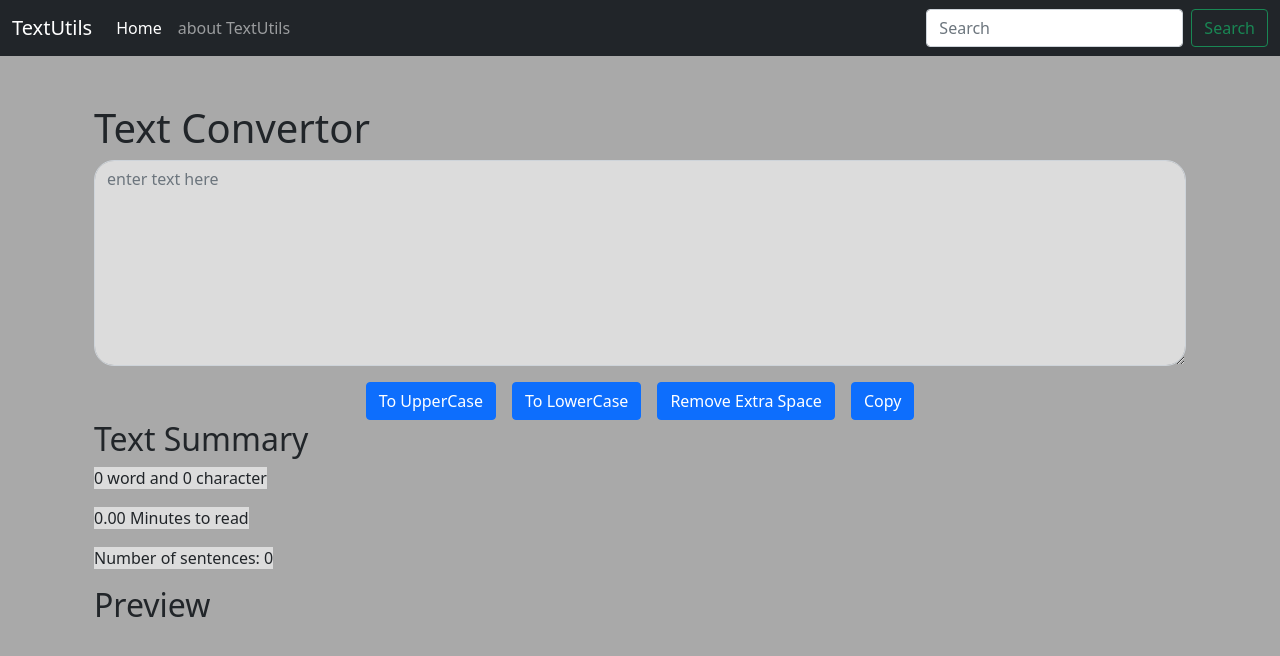
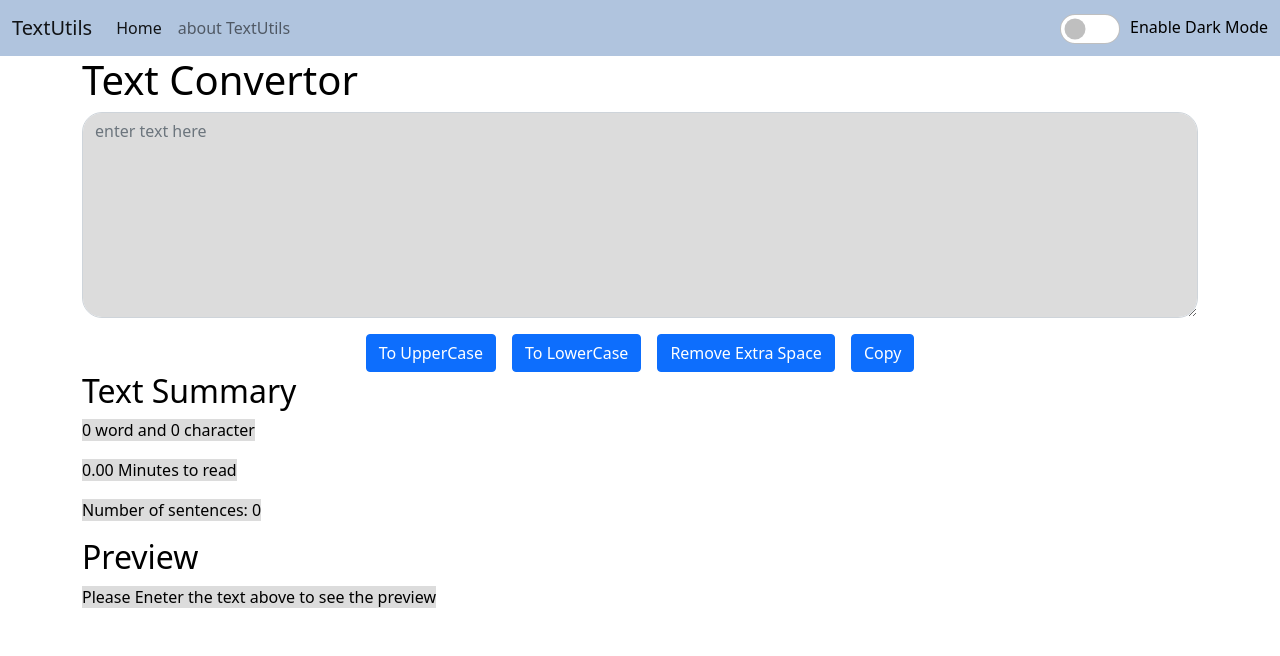
Before and after one commit to MuraliAirody/React_Learning, a React (Vite) app in the folder 03_PropsAndStates/textUtils/: page / in a window 1280 px wide. Shown: the top 656 px of the page. Built offline with nearby package versions, Linux system fonts and the light colour scheme.

Commit message:
dark Mode and alerts

```diff
--- a/03_PropsAndStates/textUtils/src/App.jsx
+++ b/03_PropsAndStates/textUtils/src/App.jsx
@@ -1,17 +1,41 @@
 
-import './App.css'
+import { useState } from 'react'
 import NavBar from './components/NavBar'
 import TextForm from './components/TextForm'
 
 function App() {
 
+  const [mode,setMode] = useState("light")
+  const [openAlert,setOpenAlert] = useState(null)
+
+  const handleMode =()=>{
+    if(mode==="light"){
+      setMode('dark')
+      handleAlert("dark mode enabled","success")
+    }else{
+      setMode('light')
+      handleAlert("dark mode disabled","success")
+    }
+  }
+
+  const handleAlert=(message,type)=>{
+    setOpenAlert({
+       msg:message,
+       type:type
+    })
+
+    setTimeout(()=>{
+      setOpenAlert(null)
+    },1500)
+  }
+
   return (
     <>
       {/* <NavBar title="TextUtils" about="about TextUtils"></NavBar> */}
       {/* <NavBar about="about TextUtils"></NavBar> */}
-      <NavBar></NavBar>
-      <div className="container mt-5">
-      <TextForm heading="Text Convertor"></TextForm>
+      <NavBar enableMode={mode} handleMode={handleMode}></NavBar>
+      <div className="container-fluid" style={{backgroundColor:`${mode==="light"?"white":"black"}`,height:"100vh",color:`${mode==='light'?'black':'white'}`}}>
+      <TextForm heading="Text Convertor" enableMode={mode} handleAlert={handleAlert} openAlert={openAlert}></TextForm>
 
       </div>
     </>
--- /dev/null
+++ b/03_PropsAndStates/textUtils/src/components/Alert.jsx
@@ -0,0 +1,20 @@
+import React from 'react'
+
+export default function Alert(props) {
+    return (
+        <div>
+            <svg xmlns="http://www.w3.org/2000/svg" style={{ display: "none" }}>
+                <symbol id="check-circle-fill" fill="currentColor" viewBox="0 0 16 16">
+                    <path d="M16 8A8 8 0 1 1 0 8a8 8 0 0 1 16 0zm-3.97-3.03a.75.75 0 0 0-1.08.022L7.477 9.417 5.384 7.323a.75.75 0 0 0-1.06 1.06L6.97 11.03a.75.75 0 0 0 1.079-.02l3.992-4.99a.75.75 0 0 0-.01-1.05z" />
+                </symbol>
+            </svg>
+
+            <div className={`alert alert-${props.openAlert.type} d-flex align-items-center`} role="alert">
+                <svg className="bi flex-shrink-0 me-2" width="24" height="24" role="img" aria-label="Success:"><use xlinkHref="#check-circle-fill" /></svg>
+                <div>
+                    {props.openAlert.msg}
+                </div>
+            </div>
+        </div>
+    )
+}
--- a/03_PropsAndStates/textUtils/src/components/NavBar.jsx
+++ b/03_PropsAndStates/textUtils/src/components/NavBar.jsx
@@ -3,7 +3,7 @@ import PropTypes from 'prop-types'
 function NavBar(props) {
   return (
     <>
-      <nav className="navbar navbar-expand-lg navbar-dark bg-dark mt-10">
+      <nav className={`navbar navbar-expand-lg navbar-${props.enableMode}  mt-10`} style={{backgroundColor:`${props.enableMode==='light'?'#B0C4DE':'#4169E1'}`}}>
         <div className="container-fluid">
           <a className="navbar-brand" href="#">{props.title}</a>
           <button className="navbar-toggler" type="button" data-bs-toggle="collapse" data-bs-target="#navbarSupportedContent" aria-controls="navbarSupportedContent" aria-expanded="false" aria-label="Toggle navigation">
@@ -20,10 +20,14 @@ function NavBar(props) {
 
 
             </ul>
-            <form className="d-flex">
+            {/* <form className="d-flex">
               <input className="form-control me-2" type="search" placeholder="Search" aria-label="Search" />
               <button className="btn btn-outline-success" type="submit">Search</button>
-            </form>
+            </form> */}
+            <div className="form-check form-switch" style={{color:`${props.enableMode==='light'?'black':'white'}`}}>
+              <input className="form-check-input" style={{width:"60px",height:'30px',marginRight:'10px',backgroundColor:`${props.enableMode==='light'?'':'black'}`}} onClick={props.handleMode} type="checkbox" id="flexSwitchCheckDefault"/>
+                <label className="form-check-label" style={{padding:'0',marginTop:'5px'}} htmlFor="flexSwitchCheckDefault">{props.enableMode==='light'?'Enable':'Disable'} Dark Mode</label>
+            </div>
           </div>
         </div>
       </nav>
@@ -38,6 +42,6 @@ NavBar.propTypes = {
 }
 
 NavBar.defaultProps = {
-   title:"TextUtils",
-   about:"about TextUtils"
+  title: "TextUtils",
+  about: "about TextUtils"
 }
--- a/03_PropsAndStates/textUtils/src/components/TextForm.jsx
+++ b/03_PropsAndStates/textUtils/src/components/TextForm.jsx
@@ -1,28 +1,29 @@
 import React, { useState, useEffect } from 'react'
+import Alert from './Alert'
 
 function TextForm(props) {
     const [text, setText] = useState("")
-    const [isCopied,setIsCopied] = useState(false)
+    const [isCopied, setIsCopied] = useState(false)
 
     const changeTextToUpper = () => {
-        // console.log(text)
         setText(text.toUpperCase())
         //    console.log(text) // here text wont change bcz, setText is an asynchronous
+        props.handleAlert("Converted to Upper Case", "success")
+
     }
     const changeTextToLower = () => {
         // console.log(text)
         setText(text.toLowerCase())
+        props.handleAlert("Converted to Lower Case", "success")
+
     }
 
-    // useEffect(() => {
-    //     // console.log("inside use effect", text);
-    // }, [text])
 
     const updateTextState = (event) => {
         setText(event.target.value)
     }
 
-    const getWordCount = (text) =>{
+    const getWordCount = (text) => {
         const words = text.trim().split(/\s+/);
         // console.log("array of words ",words)
         const filteredWords = words.filter(word => word.match(/[a-zA-Z]/));
@@ -30,50 +31,57 @@ function TextForm(props) {
         return filteredWords.length;
     }
 
-    const getNumberofSentences = (text)=>{
-      const sententses = text.trim() === ""?[]:text.trim().split('.').filter((sent)=>sent.trim()!="")
-    //   console.log("sentenses ",sententses)
-      return sententses.length
+    const getNumberofSentences = (text) => {
+        const sententses = text.trim() === "" ? [] : text.trim().split('.').filter((sent) => sent.trim() != "")
+        //   console.log("sentenses ",sententses)
+        return sententses.length
     }
 
-    const removeExtraSpace=()=>{
+    const removeExtraSpace = () => {
         const textArr = text.trim().split(/[ ]+/);
-        console.log("text array ",textArr);
+        // console.log("text array ", textArr);
 
         setText(textArr.join(" "))
+        props.handleAlert("Extra space removed", "success")
+
     }
-    const copyText =()=>{
-        if(!isCopied){
+    const copyText = () => {
+        if (!isCopied) {
             window.navigator.clipboard.writeText(text)
             setIsCopied(true)
+            props.handleAlert("Text Copied", "success")
         }
+
     }
 
-    useEffect(()=>{
+    useEffect(() => {
         setIsCopied(false)
-    },[text])
+    }, [text])
 
     return (
         <>
-            <div className="d-flex flex-column  flex-wrap" >
+            <div className="d-flex flex-column  flex-wrap">
                 <div className="container">
                     <h1>{props.heading}</h1>
-                    <textarea className="form-control" placeholder='enter text here' id="exampleFormControlTextarea1" onChange={updateTextState} rows="8" value={text} style={{backgroundColor:'#dcdcdc',borderRadius:'20px'}}></textarea>
+
+                    {props.openAlert && <Alert openAlert={props.openAlert}></Alert>}
+
+                    <textarea className="form-control" placeholder='enter text here' id="exampleFormControlTextarea1" onChange={updateTextState} rows="8" value={text} style={{ backgroundColor: '#dcdcdc', borderRadius: '20px' }}></textarea>
                     <div className="mt-3 d-flex justify-content-center">
                         <button type="button" className="btn btn-primary" onClick={changeTextToUpper}>To UpperCase</button>
                         <button type="button" className="btn btn-primary ms-3" onClick={changeTextToLower}>To LowerCase</button>
                         <button type="button" className="btn btn-primary ms-3" onClick={removeExtraSpace}>Remove Extra Space</button>
-                        <button type="button" className="btn btn-primary ms-3" onClick={copyText}><span>{isCopied?'Copied':'Copy'}</span></button>
+                        <button type="button" className="btn btn-primary ms-3" onClick={copyText}><span>{isCopied ? 'Copied' : 'Copy'}</span></button>
                     </div>
                 </div>
                 <div className="container">
                     <h2>Text Summary</h2>
-                    <p><span style={{backgroundColor:"#dcdcdc"}}>{getWordCount(text)} word and {text.length} character </span></p>
-                    <p><span style={{backgroundColor:"#dcdcdc"}}>{(getWordCount(text) * 0.0083).toFixed(2)} Minutes to read</span></p>
-                    <p><span style={{backgroundColor:"#dcdcdc"}}>Number of sentences: {getNumberofSentences(text)}</span></p>
+                    <p><span style={{ backgroundColor: `${props.enableMode === 'light' ? '#DCDCDC' : "black"}` }}>{getWordCount(text)} word and {text.length} character </span></p>
+                    <p><span style={{ backgroundColor: `${props.enableMode === 'light' ? '#DCDCDC' : "black"}` }}>{(getWordCount(text) * 0.0083).toFixed(2)} Minutes to read</span></p>
+                    <p><span style={{ backgroundColor: `${props.enableMode === 'light' ? '#DCDCDC' : "black"}` }}>Number of sentences: {getNumberofSentences(text)}</span></p>
 
                     <h2>Preview</h2>
-                    <p><span style={{backgroundColor:"#dcdcdc"}}>{text}</span></p>
+                    <p><span style={{ backgroundColor: `${props.enableMode === 'light' ? '#DCDCDC' : "black"}` }}>{text === "" ? "Please Eneter the text above to see the preview" : text}</span></p>
                 </div>
             </div>
         </>
```
